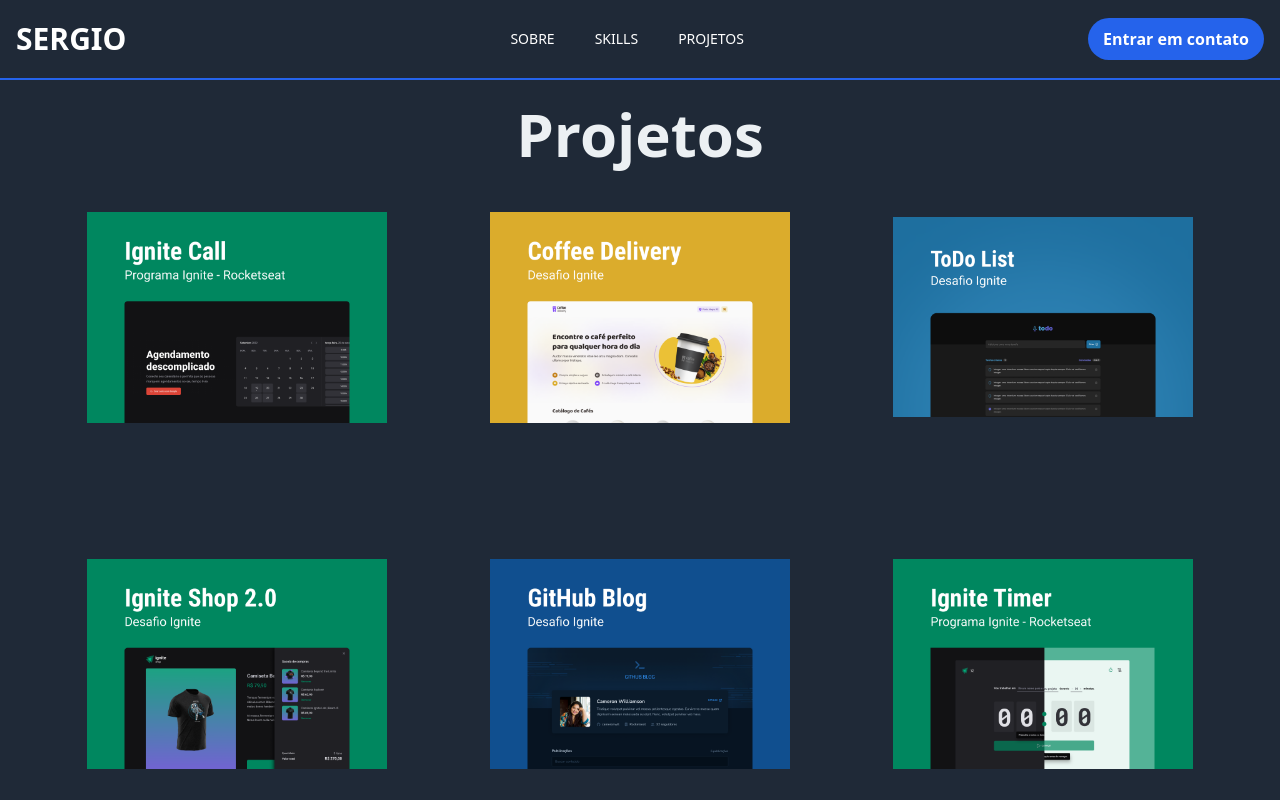
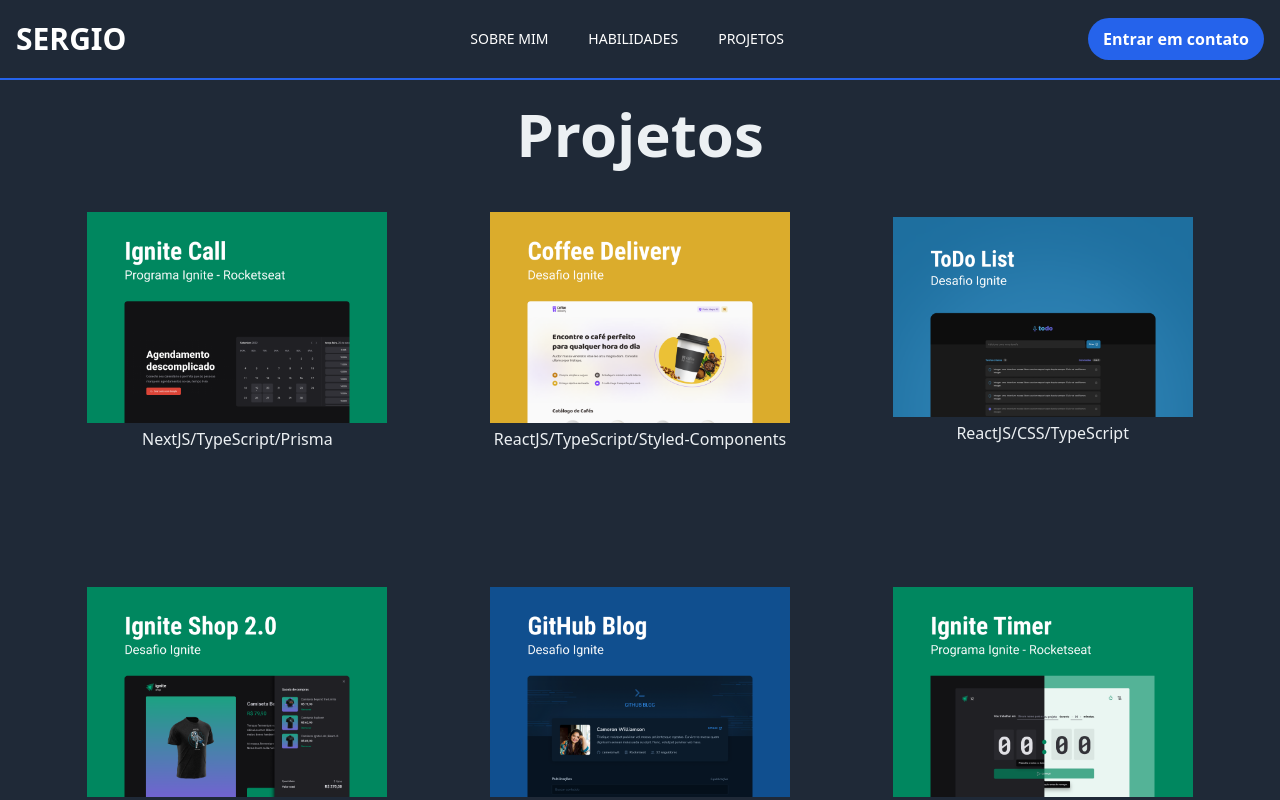
Before and after one commit to sergiowinkelstroter/portfolio, a Next.js app: page /projects in a window 1280 px wide. Shown: the top 800 px of the page. Built offline with nearby package versions, Linux system fonts and the light colour scheme.

Commit message:
add animation

```diff
--- a/package.json
+++ b/package.json
@@ -17,6 +17,7 @@
     "@types/react": "18.2.7",
     "@types/react-dom": "18.2.4",
     "autoprefixer": "10.4.14",
+    "framer-motion": "^10.12.16",
     "next": "13.4.4",
     "next-themes": "^0.2.1",
     "postcss": "8.4.24",
--- a/src/app/components/Header.tsx
+++ b/src/app/components/Header.tsx
@@ -27,12 +27,12 @@
           <ul className="hidden md:flex md:items-center">
             <Link href="/about">
               <li className="ml-10 text-sm uppercase hover:text-blue-600">
-                Sobre
+                Sobre mim
               </li>
             </Link>
             <Link href="/skills">
               <li className="ml-10 text-sm uppercase hover:text-blue-600">
-                Skills
+                Habilidades
               </li>
             </Link>
             <Link href="/projects">
@@ -83,12 +83,12 @@
             <ul className="uppercase flex flex-col gap-4">
               <Link href="/about">
                 <li onClick={() => setNav(false)} className=" text-sm">
-                  Sobre
+                  Sobre mim
                 </li>
               </Link>
               <Link href="/skills">
                 <li onClick={() => setNav(false)} className=" text-sm">
-                  Skills
+                  Habilidades
                 </li>
               </Link>
               <Link
--- a/src/app/components/ProjectItem.tsx
+++ b/src/app/components/ProjectItem.tsx
@@ -21,8 +21,13 @@
     "
     >
       <Image src={image} alt="" width={300} height={300} />
+      <span className="mt-1">{technologies.join("/")}</span>
       <div className="flex justify-between mt-4 w-full items-center  md:flex-row px-4 translate-y-8 transform opacity-0 transition-all group-hover:translate-y-0 group-hover:opacity-100">
-        <a target="_blank" href={demo} className="text-base">
+        <a
+          target="_blank"
+          href={demo}
+          className="text-base hover:text-blue-600"
+        >
           {title}
         </a>
         <div className="bg-blue-600 p-2 w-20 text-sm text-center h-10 font-semibold rounded-xl border border-transparent  hover:bg-[#1f2937] hover:transition-colors hover:border-blue-600">
--- a/src/app/components/SkillComponent.tsx
+++ b/src/app/components/SkillComponent.tsx
@@ -7,7 +7,7 @@
 
 export const SkillComponent = ({ image, title }: SkillComponentProps) => {
   return (
-    <div className="flex flex-col w-[140px] md:w-[200px] h-auto rounded-lg border-b-2 border-b-blue-600  md:shadow-xl  p-5 hover:scale-110 ease-in duration-300 hover:cursor-pointer">
+    <div className="flex flex-col w-[140px] md:w-[250px] h-auto rounded-lg border-b-2 border-b-blue-600  md:shadow-xl  p-5 hover:scale-110 ease-in duration-300 hover:cursor-pointer">
       <h3 className="text-xl ">{title}</h3>
 
       <div className="flex flex-col mt-8 gap-4 text-start">
--- a/src/app/page.tsx
+++ b/src/app/page.tsx
@@ -1,4 +1,27 @@
-import { AiFillGithub, AiFillLinkedin, AiFillInstagram } from "react-icons/ai";
+"use client";
+
+import { AiFillGithub, AiFillLinkedin } from "react-icons/ai";
+import { motion } from "framer-motion";
+
+const container = {
+  hidden: { opacity: 1, scale: 0 },
+  visible: {
+    opacity: 1,
+    scale: 1,
+    transition: {
+      delayChildren: 0.3,
+      staggerChildren: 0.2,
+    },
+  },
+};
+
+const item = {
+  hidden: { y: 20, opacity: 0 },
+  visible: {
+    y: 0,
+    opacity: 1,
+  },
+};
 
 export default function Home() {
   return (
@@ -14,8 +37,13 @@
           </div>
         </div>
         <div>
-          <ul className="flex gap-4">
-            <li className="hover:text-blue-600">
+          <motion.ul
+            className="flex gap-4 container"
+            variants={container}
+            initial="hidden"
+            animate="visible"
+          >
+            <motion.li variants={item} className="hover:text-blue-600">
               <a
                 href="https://github.com/sergiowinkelstroter"
                 target="_blank"
@@ -23,8 +51,8 @@
               >
                 <AiFillGithub size={32} />
               </a>
-            </li>
-            <li className="hover:text-blue-600">
+            </motion.li>
+            <motion.li variants={item} className="hover:text-blue-600">
               <a
                 href="https://www.linkedin.com/in/sergio-winkelstroter/"
                 target="_blank"
@@ -32,17 +60,8 @@
               >
                 <AiFillLinkedin size={32} />
               </a>
-            </li>
-            <li className="hover:text-blue-600">
-              <a
-                href="https://www.instagram.com/winkelstrotersergio/"
-                target="_blank"
-                rel="noreferrer"
-              >
-                <AiFillInstagram size={32} />
-              </a>
-            </li>
-          </ul>
+            </motion.li>
+          </motion.ul>
         </div>
       </div>
     </div>
--- a/src/app/projects/page.tsx
+++ b/src/app/projects/page.tsx
@@ -1,7 +1,30 @@
+"use client";
+
 import { projectsData } from "@/constants/projects";
 import { ProjectItem } from "../components/ProjectItem";
 import Link from "next/link";
 import { AiOutlineArrowRight } from "react-icons/ai";
+import { motion } from "framer-motion";
+
+const container = {
+  hidden: { opacity: 1, scale: 0 },
+  visible: {
+    opacity: 1,
+    scale: 1,
+    transition: {
+      delayChildren: 0.3,
+      staggerChildren: 0.2,
+    },
+  },
+};
+
+const item = {
+  hidden: { y: 20, opacity: 0 },
+  visible: {
+    y: 0,
+    opacity: 1,
+  },
+};
 
 export default function SectionProjects() {
   return (
@@ -11,18 +34,24 @@
     >
       <div className="max-w-[1240px] flex flex-col m-auto px-2 py-16 w-full ">
         <h1 className="">Projetos</h1>
-        <div className="w-full grid grid-cols-1 md:grid-cols-2 lg:grid-cols-3 p-2 mb-6 justify-center items-center">
+        <motion.ul
+          className="w-full grid grid-cols-1 md:grid-cols-2 lg:grid-cols-3 p-2 mb-6 justify-center items-center container"
+          variants={container}
+          initial="hidden"
+          animate="visible"
+        >
           {projectsData.map((project) => (
+            <motion.li key={project.id} variants={item}>
               <ProjectItem
-              key={project.id}
                 title={project.title}
                 image={project.image}
                 technologies={project.technologies}
                 demo={project.demo}
                 repo={project.repo}
               />
+            </motion.li>
           ))}
-        </div>
+        </motion.ul>
         <div className="flex items-center gap-2 m-auto hover:text-blue-600 transition-colors">
           <Link href={"https://github.com/sergiowinkelstroter"} target="_blank">
             Ver mais projetos
--- a/src/app/skills/page.tsx
+++ b/src/app/skills/page.tsx
@@ -1,5 +1,28 @@
+"use client";
+
 import { skills } from "@/constants/skills";
 import { SkillComponent } from "../components/SkillComponent";
+import { motion } from "framer-motion";
+
+const container = {
+  hidden: { opacity: 1, scale: 0 },
+  visible: {
+    opacity: 1,
+    scale: 1,
+    transition: {
+      delayChildren: 0.3,
+      staggerChildren: 0.2,
+    },
+  },
+};
+
+const item = {
+  hidden: { y: 20, opacity: 0 },
+  visible: {
+    y: 0,
+    opacity: 1,
+  },
+};
 
 export default function Skills() {
   return (
@@ -8,14 +31,21 @@
       className="w-full h-screen flex justify-center  text-center mt-28"
     >
       <div className="max-w-[1240px]  m-auto ">
-        <div>
-          <h1>Skills</h1>
+        <div className="">
+          <h1>Habilidades</h1>
         </div>
-        <div className="grid grid-cols-2 md:grid-cols-4 gap-10 my-12 ">
+        <motion.ul
+          className="grid grid-cols-2 md:grid-cols-4 gap-10 my-12 container"
+          variants={container}
+          initial="hidden"
+          animate="visible"
+        >
           {skills.map((skill) => (
-            <SkillComponent title={skill.name} image={skill.image} />
+            <motion.li key={skill.name} variants={item}>
+              <SkillComponent title={skill.name} image={skill.image} />
+            </motion.li>
           ))}
-        </div>
+        </motion.ul>
       </div>
     </div>
   );
--- a/src/constants/projects.ts
+++ b/src/constants/projects.ts
@@ -6,6 +6,7 @@
 import IgniteTimerImage from "/public/assets/Ignite-timer.png";
 import IgniteShopImage from "/public/assets/Ignite-Shop.png";
 import IgniteCallImage from "/public/assets/ignite-call.png";
+import IgniteFeedImage from "/public/assets/ignite-feed.png";
 
 import { v4 as uuid } from "uuid";
 
@@ -14,7 +15,7 @@
     id: uuid(),
     title: "Ignite Call",
     image: IgniteCallImage,
-    technologies: ["NextJS", "TypeScript"],
+    technologies: ["NextJS", "TypeScript", "Prisma"],
     repo: "https://github.com/sergiowinkelstroter/ignite-call",
     demo: "https://ignite-call-wink.vercel.app/",
   },
@@ -22,7 +23,7 @@
     id: uuid(),
     title: "Coffee Delivery",
     image: CoffeeDeliveryImage,
-    technologies: ["ReactJS", "Styled-Components", "TypeScript"],
+    technologies: ["ReactJS", "TypeScript", "Styled-Components"],
     repo: "https://github.com/sergiowinkelstroter/coffee-delivery",
     demo: "https://coffee-delivery-rho-ten.vercel.app/",
   },
@@ -38,7 +39,7 @@
     id: uuid(),
     title: "Ignite Shop",
     image: IgniteShopImage,
-    technologies: ["NextJS", "CSS", "TypeScript"],
+    technologies: ["NextJS", "TypeScript", "Stitches-React"],
     repo: "https://github.com/sergiowinkelstroter/ignite-shop",
     demo: "https://ignite-shop-sw.vercel.app/",
   },
@@ -46,7 +47,7 @@
     id: uuid(),
     title: "GitHub Blog",
     image: GitHubBlogImage,
-    technologies: ["ReactJS", "TailwindCSS", "TypeScript"],
+    technologies: ["ReactJS", "TypeScript", "TailwindCSS"],
     repo: "https://github.com/sergiowinkelstroter/github-blog",
     demo: "https://github-blog-roan.vercel.app/",
   },
@@ -61,9 +62,18 @@
   },
   {
     id: uuid(),
+    title: "Ignite Feed",
+    image: IgniteFeedImage,
+    technologies: ["ReactJS", "TypeScript", "CSS"],
+    repo: "https://github.com/sergiowinkelstroter/ignitee-feed",
+
+    demo: "https://ignitee-feed.vercel.app/",
+  },
+  {
+    id: uuid(),
     title: "Pearson Hardman",
     image: PearsonHardmanImage,
-    technologies: ["HTML", "CSS", "JavaScript"],
+    technologies: ["HTML", "JavaScript", "CSS"],
     repo: "https://github.com/sergiowinkelstroter/FrontWeek-PearsonHardman",
     demo: "https://pearson-hardman-winkelstrotersergio.vercel.app/",
   },
--- a/src/constants/skills.ts
+++ b/src/constants/skills.ts
@@ -18,8 +18,8 @@
   { name: "React.js", image: ReactImage },
   { name: "Next.js", image: NextImage },
   { name: "TailwindCSS", image: TailwindImage },
-  { name: "Styled Components", image: StyledComponentsImage },
   { name: "Firebase", image: FirebaseImage },
   { name: "GitHub", image: GithubImage },
-  { name: "Radix UI", image: RadixImage },
+  { name: "Styled Components", image: StyledComponentsImage },
+  // { name: "Radix UI", image: RadixImage },
 ];
```
Also changed, not shown: src/app/about/page.tsx (+10 -11 lines), src/app/components/Main.tsx (deleted, +0 -41 lines), public/assets/ignite-feed.png (added), 1 other file (tests, documents, lock files or other folders). Lines whose indentation alone changed are shown as unchanged.
